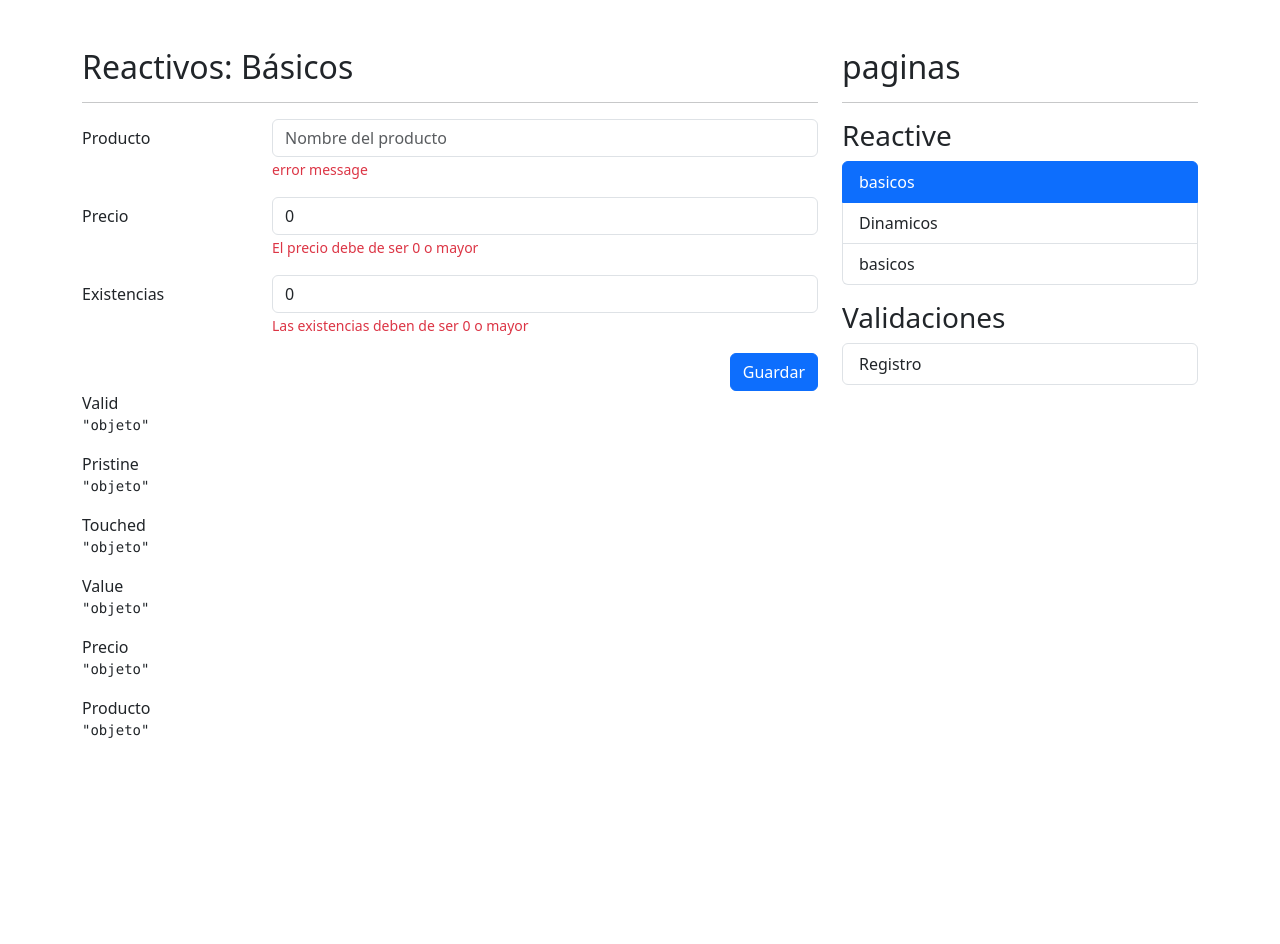
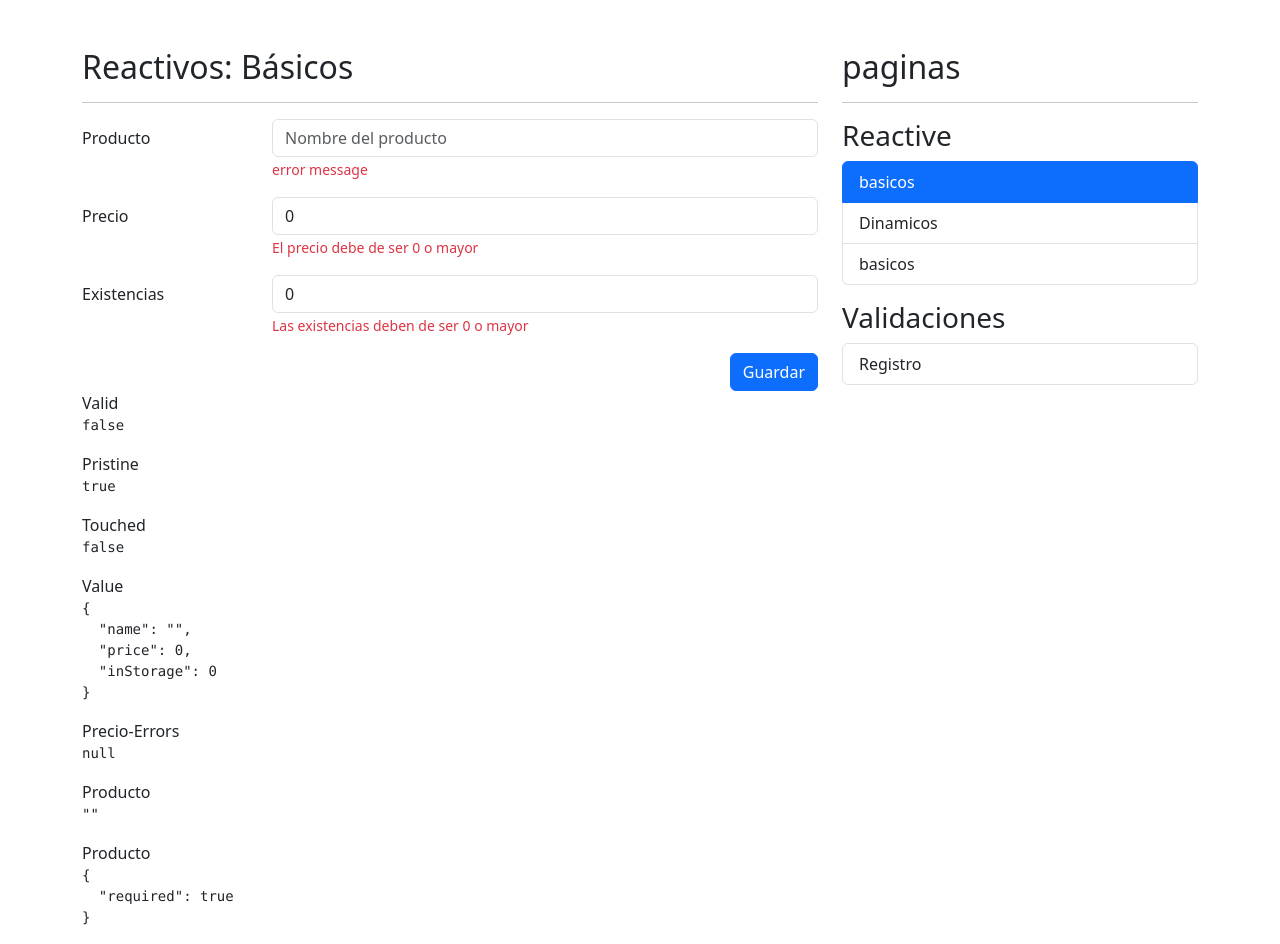
Before and after one commit to lorenabarraganmacias1/formsApp, an Angular app: page /reactive/basic in a window 1280 px wide. Before the commit the page ends 800 px from the top, so only its background shows below. Built offline with nearby package versions, Linux system fonts and the light colour scheme.

Commit message:
desarrollo del form dynamic

```diff
--- a/src/app/reactive/pages/basic-page/basic-page.component.html
+++ b/src/app/reactive/pages/basic-page/basic-page.component.html
@@ -4,7 +4,7 @@
 <div class="row">
     <div class="col">
 
-        <form [formGroup]="myForm" (ngSubmit)="onSave()" autocomplete="off">
+        <form [formGroup]="myForm" autocomplete="off">
 
             <!-- Campo de producto -->
             <div class="mb-3 row">
@@ -56,8 +56,7 @@
             <div class="row">
                 <div class="col">
                     <button type="submit"
-                            class="btn btn-primary float-end"
-                            >
+                            class="btn btn-primary float-end">
                         Guardar
                     </button>
                 </div>
@@ -77,21 +76,27 @@
     <div class="col">
 
         <span>Valid</span>
-        <pre>{{ 'objeto' | json }}</pre>
+        <pre>{{ myForm.valid | json }}</pre>
 
         <span>Pristine</span>
-        <pre>{{ 'objeto' | json }}</pre>
+        <pre>{{ myForm.pristine| json }}</pre>
 
         <span>Touched</span>
-        <pre>{{ 'objeto' | json }}</pre>
+        <pre>{{ myForm.touched| json }}</pre>
 
         <span>Value</span>
-        <pre>{{ 'objeto' | json }}</pre>
+        <pre>{{ myForm.value| json }}</pre>
 
-        <span>Precio</span>
-        <pre>{{ 'objeto' | json }}</pre>
+        <span>Precio-Errors</span>
+        <pre>{{ myForm.controls['price'].errors| json }}</pre>
 
         <span>Producto</span>
-        <pre>{{ 'objeto' | json }}</pre>
+        <pre>{{ myForm.controls['name'].value| json }}</pre>
+
+        <span>Producto</span>
+        <pre>{{ myForm.controls['name'].errors| json }}</pre>
+
+
+
     </div>
 </div>
--- a/src/app/reactive/pages/basic-page/basic-page.component.ts
+++ b/src/app/reactive/pages/basic-page/basic-page.component.ts
@@ -1,5 +1,5 @@
 import { Component } from '@angular/core';
-import { FormBuilder, FormGroup } from "@angular/forms";
+import { FormBuilder, FormGroup, Validators } from "@angular/forms";
 
 @Component({
   templateUrl: './basic-page.component.html',
@@ -8,9 +8,9 @@ import { FormBuilder, FormGroup } from "@angular/forms";
 export class BasicPageComponent {
 
   public myForm: FormGroup = this.fb.group({
-    name:[''],
-    price:[0],
-    inStorage:[0],
+    name:['', [Validators.required, Validators.minLength(3)]],
+    price:[0,  [Validators.required, Validators.min(0)] ],
+    inStorage:[0,[Validators.required, Validators.min(0)]],
 
 
   })
```
